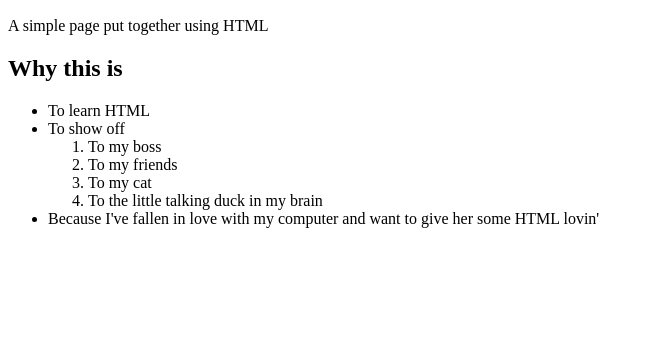
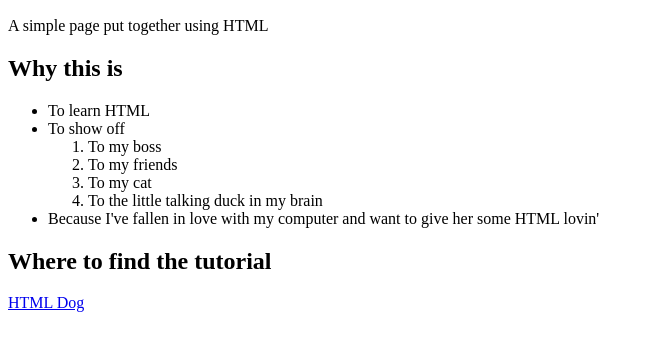
Before and after one commit to cphamstrings/htmldogtutor, a plain HTML site: page index.html in a window 1280 px wide. Shown: the part 110-460 px from the top of the page, without its empty margins (0-654 px from the left). Drawn offline with Linux system fonts and the light colour scheme.

Commit message:
Add headers and link

```diff
--- a/index.html
+++ b/index.html
@@ -25,5 +25,9 @@
 	</ol>
       <li>Because I've fallen in love with my computer and want to give her some HTML lovin'          </li>
     </ul>
+    <h2>
+      Where to find the tutorial
+    </h2>
+      <p><a href="http:www.htmldog.com"> HTML Dog</a> </p>
   </body>
 </html>
```
